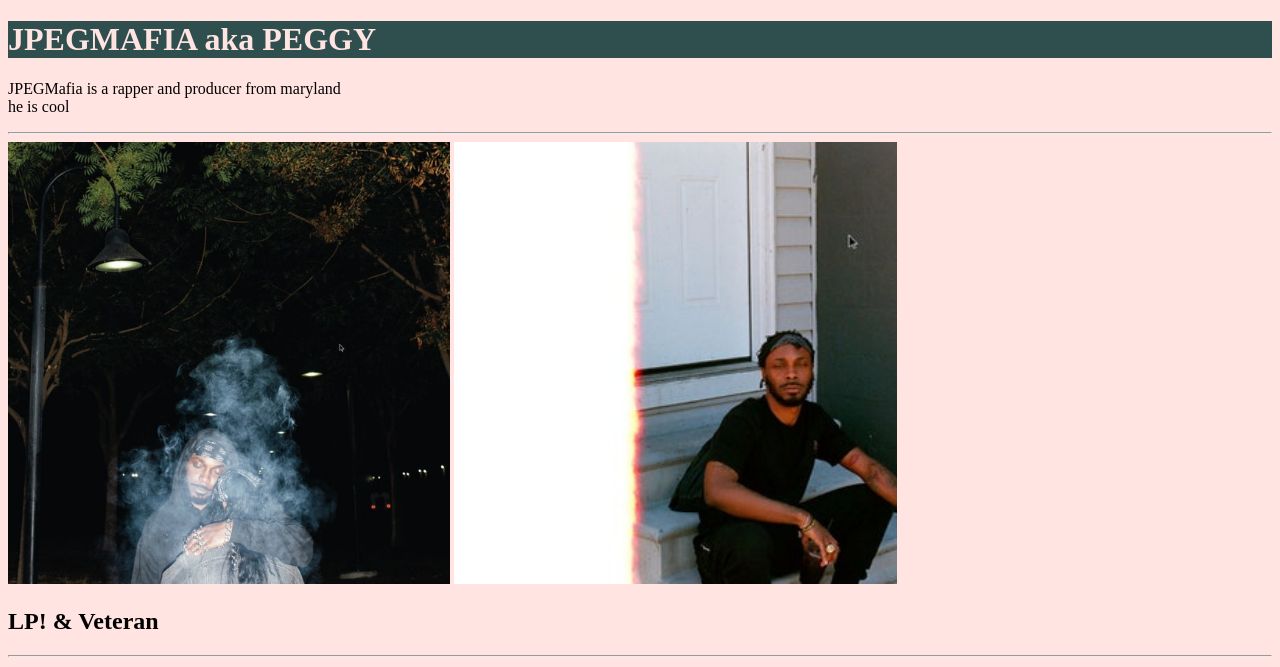
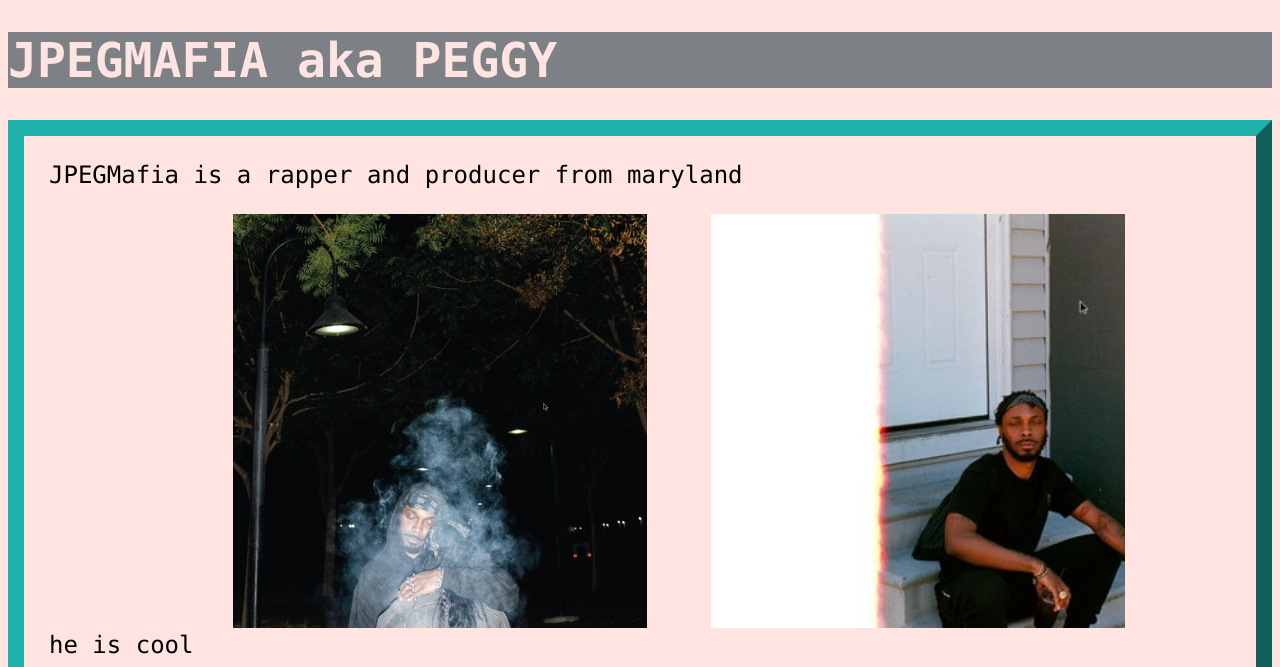
Before and after one commit to Dant3C/peggy, a plain HTML site: page index.html in a window 1280 px wide. Shown: the top 667 px of the page. Drawn offline with Linux system fonts and the light colour scheme.

Commit message:
added css and other things

```diff
--- a/index.html
+++ b/index.html
@@ -7,9 +7,8 @@
   <!-- i chose this because LP and veteran are his most popular albums and Rapper/Producer are commonly searched terms that relate to the artist -->
   <body>
     <h1>JPEGMAFIA aka PEGGY</h1>
-    <p> <!-- bruh -->
+    <p id="red"> <!-- bruh -->
       JPEGMafia is a rapper and producer from maryland  <br>he is cool
-	  <hr>
       <img src="Jpegmafia-LP.jpg" alt="LP! art">
       <img src="Jpegmafia-veteran.jpg" alt="verteran art">
 	  <!-- i used bitmap images for this becase there are no vector versions of the album
--- a/style.css
+++ b/style.css
@@ -1,12 +1,31 @@
 h1{
-	background-color: DarkSlateGrey;
+	background-color: #7d8085;
 	color: MistyRose;
 }
 
 img{
 	width: 35%;
+	padding: 25px;
 }
 
 body{
 	background-color: MistyRose;
+	font-size: 1.5em;
+	font-family: "Lucida Console", "Courier New", monospace;
+
 }
+p{
+	padding: 25px;
+}
+
+#red{
+	border: 16px outset lightseagreen;
+}
+
+h2{
+	letter-spacing: 5px;
+}
+hr{
+	height: 16px;
+	background-color: #0f5753;
+}
```
